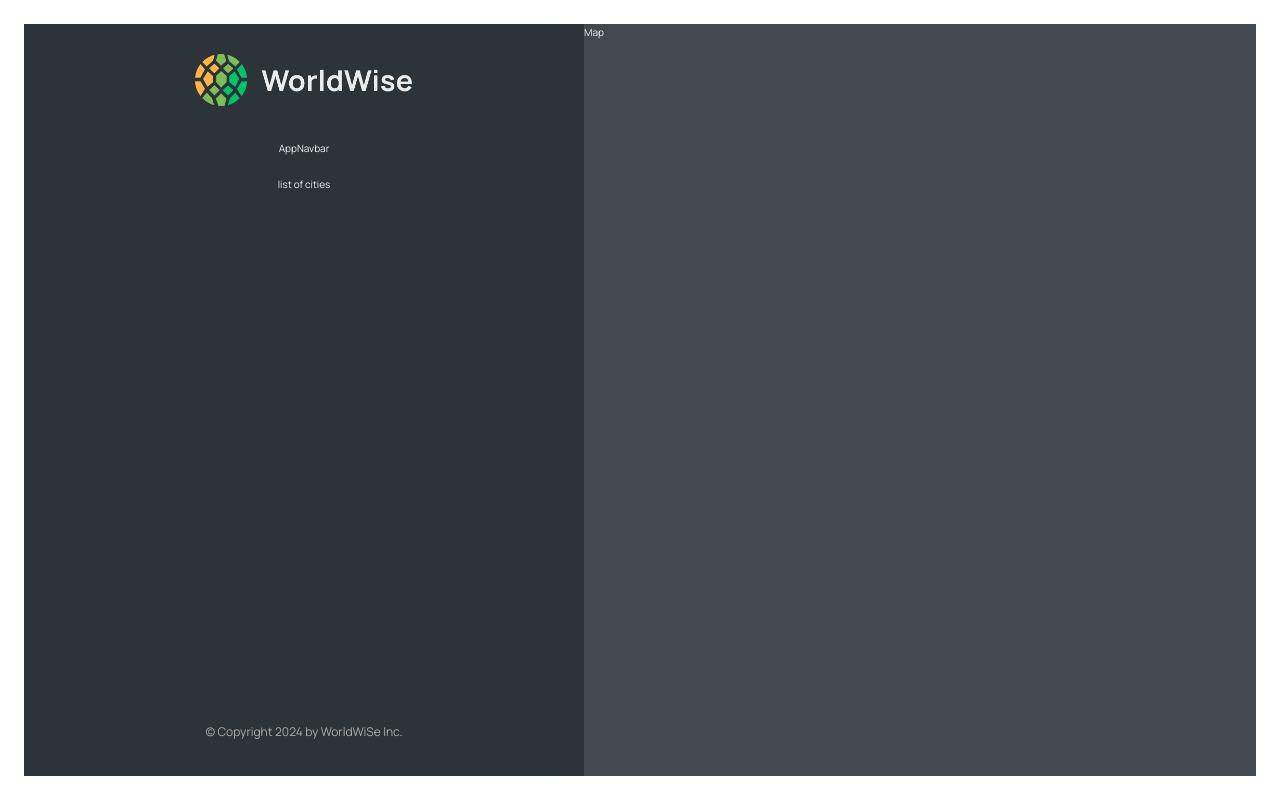
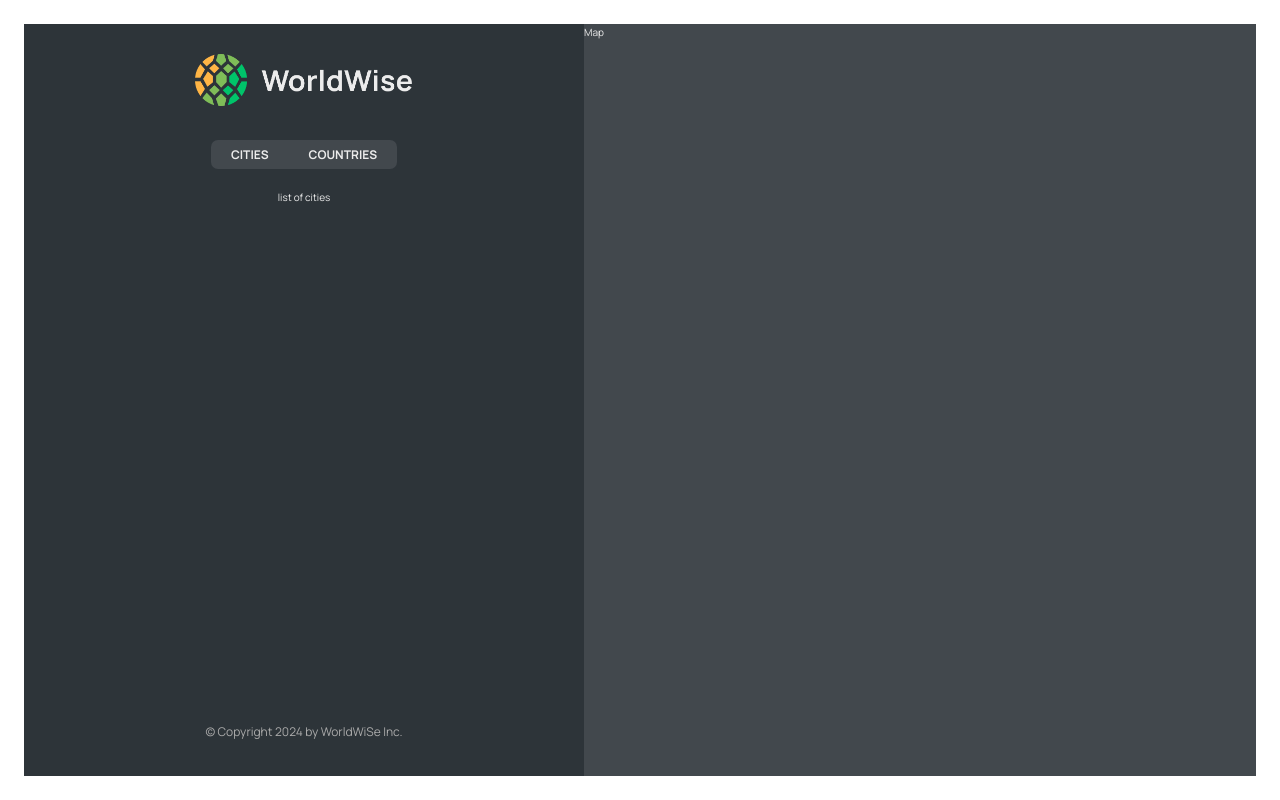
Before and after one commit to devalmazbek/worldwise, a React (Vite) app: page /app in a window 1280 px wide. Built offline with nearby package versions, Linux system fonts and the light colour scheme.

Commit message:
added link for cities and countries

```diff
--- a/src/App.jsx
+++ b/src/App.jsx
@@ -15,7 +15,12 @@
           <Route path="/product" element={<Product />} />
           <Route path="/pricing" element={<Pricing />} />
           <Route path="/login" element={<Login />} />
-          <Route path="/app" element={<AppLayout />} />
+          <Route path="/app" element={<AppLayout />}>
+            <Route index element={<>list of cities</>} />
+            <Route path="cities" element={<>cities</>} />
+            <Route path="countries" element={<>countries</>} />
+            <Route path="form" element={<>form</>} />
+          </Route>
           <Route path="*" element={<PageNotFound />} />
         </Routes>
       </BrowserRouter>
--- a/src/components/app-navbar/index.jsx
+++ b/src/components/app-navbar/index.jsx
@@ -1,5 +1,17 @@
+import { NavLink } from "react-router-dom";
 import styles from "./index.module.css";
 
 export default function AppNavbar() {
-  return <div className={styles.nav}>AppNavbar</div>;
+  return (
+    <nav className={styles.nav}>
+      <ul>
+        <li>
+          <NavLink to="cities">Cities</NavLink>
+        </li>
+        <li>
+          <NavLink to="countries">Countries</NavLink>
+        </li>
+      </ul>
+    </nav>
+  );
 }
--- a/src/components/sidebar/index.jsx
+++ b/src/components/sidebar/index.jsx
@@ -3,13 +3,14 @@
 import Footer from "../footer";
 
 import styles from "./index.module.css";
+import { Outlet } from "react-router-dom";
 
 export default function Sidebar() {
   return (
     <div className={styles.sidebar}>
       <Logo />
       <AppNavbar />
-      <p>list of cities</p>
+      <Outlet />
       <Footer />
     </div>
   );
```
